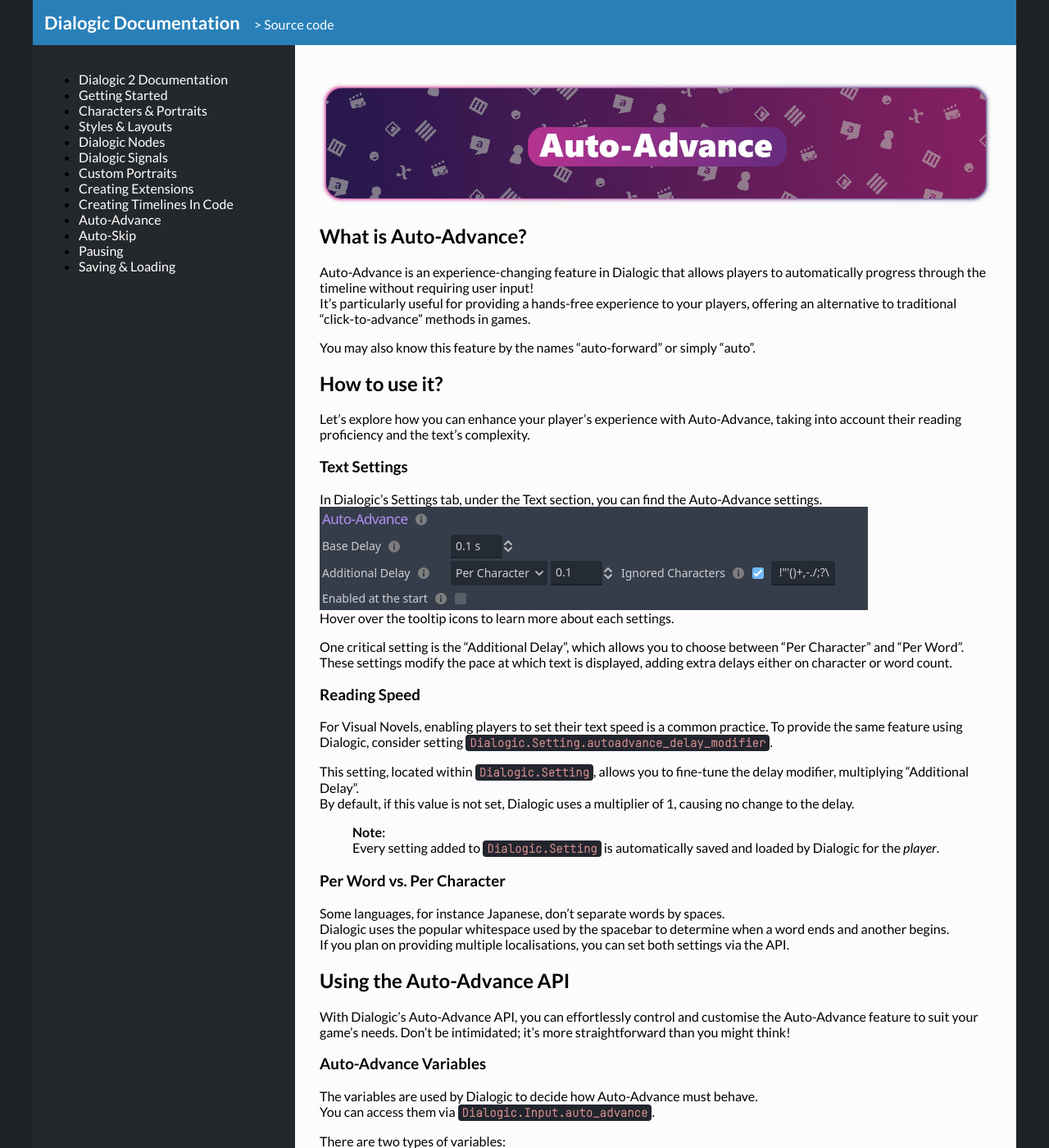
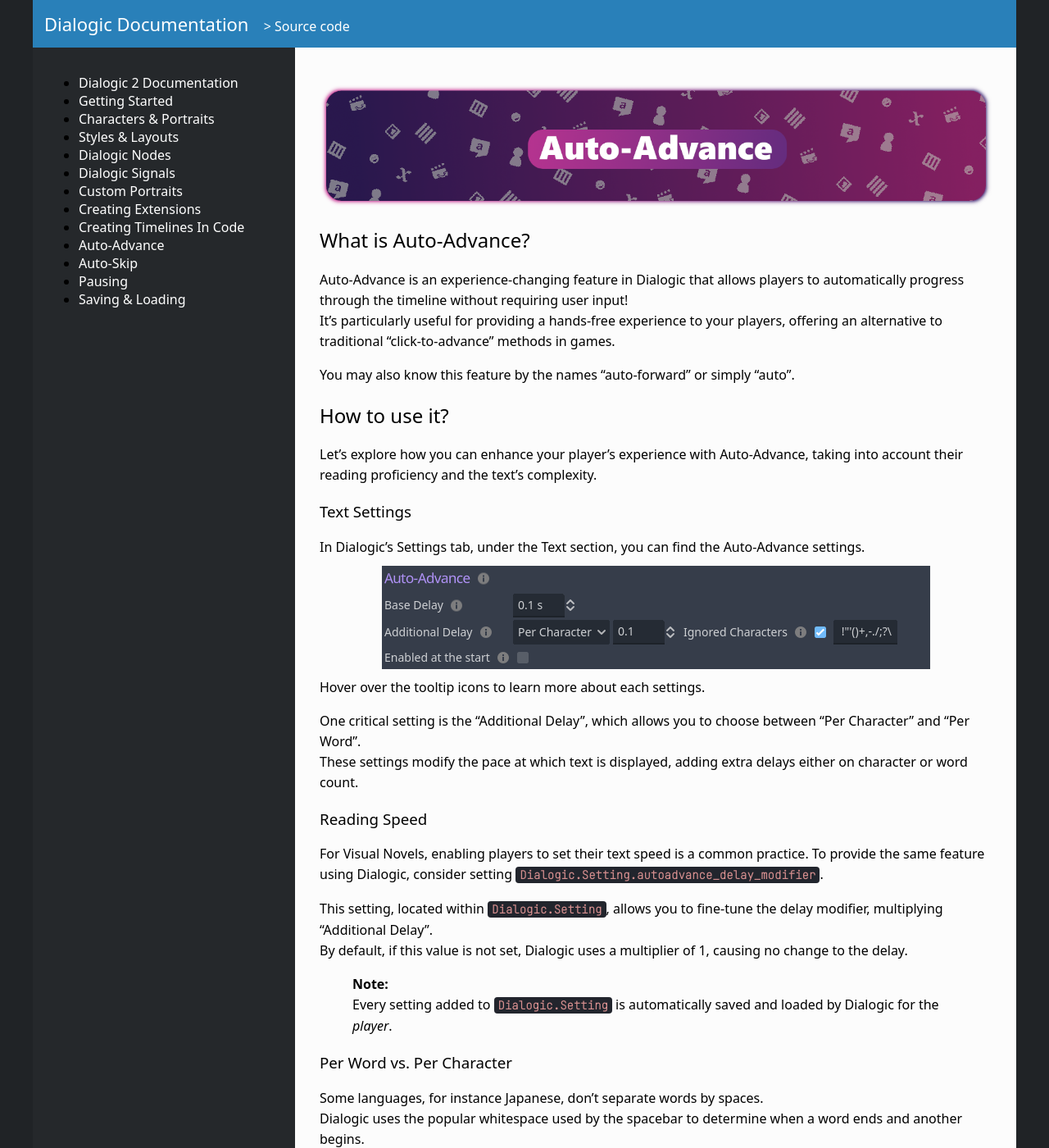
Before and after one commit to dialogic-godot/documentation, a Jekyll site: the page built from documentation/auto-advance.md, in a window 1280 px wide and 1400 px high. Shown: the whole window at 82% size. Built offline with Jekyll 4.4.1, drawn with Linux system fonts in a browser that asks for light colours.

Commit message:
Update main.scss

```diff
--- a/style/main.scss
+++ b/style/main.scss
@@ -1,7 +1,8 @@
 ---
 ---
 
-@import url('https://fonts.googleapis.com/css2?family=JetBrains+Mono:wght@100&family=Lato:ital,wght@0,100;0,300;0,400;0,700;0,900;1,100;1,300;1,400;1,700;1,900&display=swap');
+@import url('https://fonts.googleapis.com/css2?family=JetBrains+Mono:wght@100&family=Roboto:wght@300;400;500&display=swap');
+
 
 
 :root {
@@ -28,7 +29,7 @@
 }
 * {
 	box-sizing: border-box;
-	font-family: 'Lato', sans-serif;
+	font-family: system-ui, -apple-system, "Segoe UI", Roboto, "Helvetica Neue", Arial, "Noto Sans", sans-serif, "Apple Color Emoji", "Segoe UI Emoji", "Segoe UI Symbol", "Noto Color Emoji"
 }
 
 body {
@@ -57,6 +58,15 @@
 	}
 }
 
+h1, h2, h3, h4, h5, h6 {
+	font-weight: 500;
+}
+
+p {
+	font-size: 16px;
+	line-height: 25px;
+}
+
 
 .content {
 	display: grid;
@@ -80,6 +90,10 @@
 	main {
 		padding: 30px;
 		background: var(--content-background-color);
+
+		img {
+			margin: 10px auto;
+		}
 	}
 }
 
```
